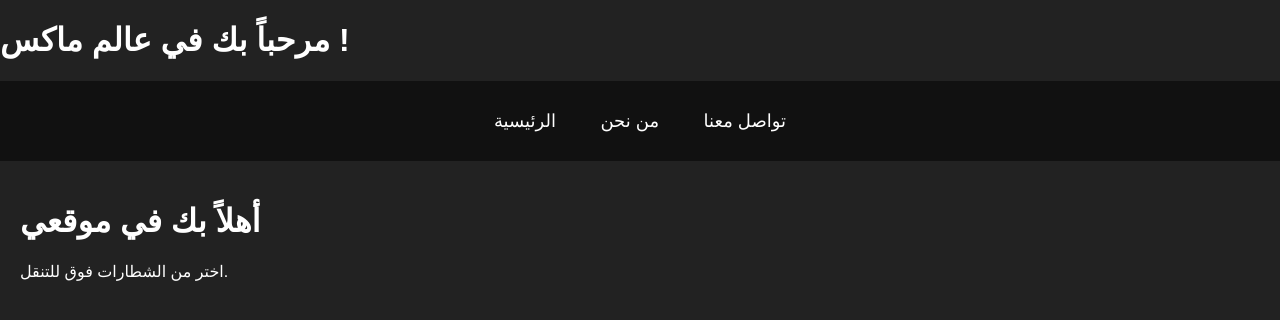
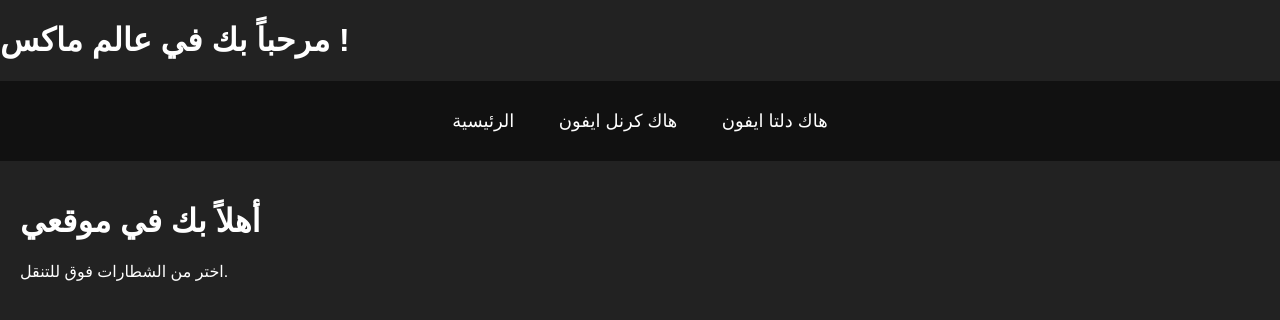
Before and after one commit to 7drtop/7dr, a plain HTML site: page index.html in a window 1280 px wide. Drawn offline with Linux system fonts and the light colour scheme.

Commit message:
Update index.html

```diff
--- a/index.html
+++ b/index.html
@@ -47,8 +47,8 @@
   <!-- شريط التنقل -->
   <div class="navbar">
     <a href="#home">الرئيسية</a>
-    <a href="#about">من نحن</a>
-    <a href="#contact">تواصل معنا</a>
+    <a href="#about">هاك كرنل ايفون</a>
+    <a href="#contact">هاك دلتا ايفون</a>
   </div>
 
   <!-- المحتوى -->
```
